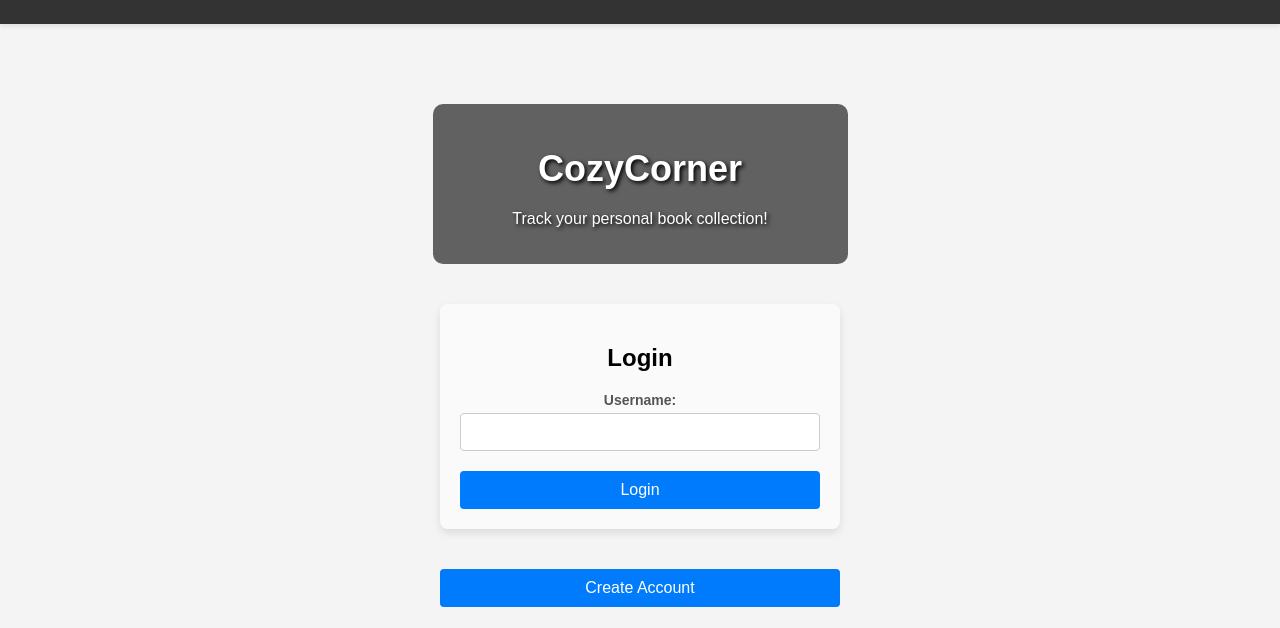
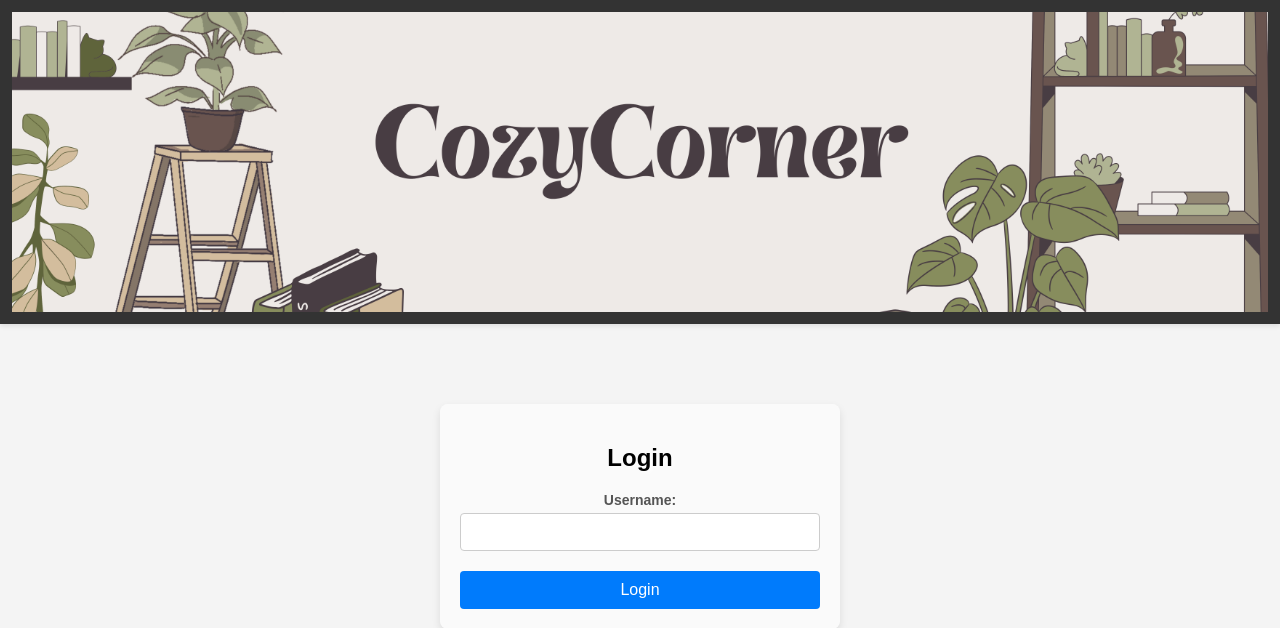
Before and after one commit to LoganPickell/AgileArchitects_ModernSoftwareDevelopment, a Flask app: page / in a window 1280 px wide. Shown: the top 628 px of the page. Run offline with Flask 3, Linux system fonts and the light colour scheme.

Commit message:
Resolve merge conflicts. Banner added from Yulisa.

```diff
--- a/app.py
+++ b/app.py
@@ -19,7 +19,7 @@ def home():
             if user:
                 session['user_id'] = user[0]
                 session['username'] = user[1]
-                return redirect(url_for('dashboard'))
+                return redirect(url_for('userBookShelf'))
             else:
                 error = "Invalid username. Please try again."
 
@@ -43,11 +43,10 @@ def create_account():
 
     return render_template('create_account.html', error=error)
 
-@app.route('/dashboard')
-def dashboard():
+@app.route('/userBookShelf')
+def userBookShelf():
     user_id = session.get('user_id')
     username = session.get('username')
-    print(user_id, username)
 
     if user_id is None:
         return redirect(url_for('home'))
@@ -63,7 +62,7 @@ def dashboard():
     shelf_size = 3
     shelves = [books[i:i + shelf_size] for i in range(0, len(books), shelf_size)]
 
-    return render_template('dashboard.html', username=username, shelves=shelves, shelf_size=shelf_size)
+    return render_template('userBookShelf.html', username=username, shelves=shelves, shelf_size=shelf_size)
 
 @app.route('/add_book', methods=['GET', 'POST'])
 def add_book():
@@ -91,7 +90,7 @@ def add_book():
                            (book_id, user_id, has_read, in_collection))
             conn.commit()
 
-        return redirect(url_for('dashboard'))
+        return redirect(url_for('userBookShelf'))
 
     return render_template('add_book.html')
 
@@ -123,7 +122,7 @@ def edit_book(book_id):
             )
             conn.commit()
 
-        return redirect(url_for('dashboard'))
+        return redirect(url_for('userBookShelf'))
 
 
     return render_template('edit_book.html', book=book)
@@ -131,7 +130,7 @@ def edit_book(book_id):
 @app.route('/delete_book/<int:book_id>', methods=['POST'])
 def delete_book(book_id):
     if not book_id:
-        return redirect(url_for('dashboard'))
+        return redirect(url_for('userBookShelf'))
 
     with sqlite3.connect("db.sqlite") as conn:
         cursor = conn.cursor()
@@ -139,7 +138,7 @@ def delete_book(book_id):
         cursor.execute("DELETE FROM BOOK WHERE book_id = ?", (book_id,))
         conn.commit()
 
-    return redirect(url_for('dashboard'))
+    return redirect(url_for('userBookShelf'))
 
 @app.route('/search_books', methods=['GET', 'POST'])
 def search_books():
@@ -176,11 +175,6 @@ def search_books():
 
     return render_template('search_books.html', books=book_details, query=query)
 
-
-@app.route('/userBookShelf')
-def userBookShelf():
-    return render_template('userBookShelf.html')
-
 @app.route('/logout')
 def logout():
     session.pop('user_id', None)
--- a/static/assets/css/styles.css
+++ b/static/assets/css/styles.css
@@ -19,7 +19,20 @@ header {
     padding: 12px 12px;
     box-shadow: 0 2px 5px rgba(0, 0, 0, 0.1);
 }
+/*banner-link*/
+.banner-link {
+    display: block; /* Makes the link cover the full banner */
+    text-decoration: none; /* Removes any default link styling */
+}
 
+/*banner */
+.banner{
+    background-image: url("img/cozyBanner.png");
+    min-height: 25vh;
+    padding: 50px;
+    background-size: cover;
+    background-position:center;
+}
 
 nav {
     background-color: #2c3e50; /* Dark blue-gray background */
--- a/templates/home.html
+++ b/templates/home.html
@@ -3,10 +3,6 @@
 {% block title %}Home{% endblock %}
 
 {% block content %}
-    <div class="title-box">
-    <h1>CozyCorner</h1>
-    <p>Track your personal book collection!</p>
-    </div>
 <div class="button-container">
     <form method="POST">
         <h2>Login</h2>
--- a/templates/dashboard.html
+++ b/templates/userBookshelf.html
@@ -11,7 +11,6 @@
             <a class="logout-button" href="{{ url_for('home') }}">Logout</a>
         </div>
         <ul>
-            <li><a href="/">Home</a></li>
             <li>Library</li>
             <li>My BookShelf</li>
         </ul>
```
Also changed, not shown: templates/userBookShelf.html (deleted, +0 -9 lines), db.sqlite, static/assets/css/img/banner.png (added), static/assets/css/img/cozyBanner.png (added).
